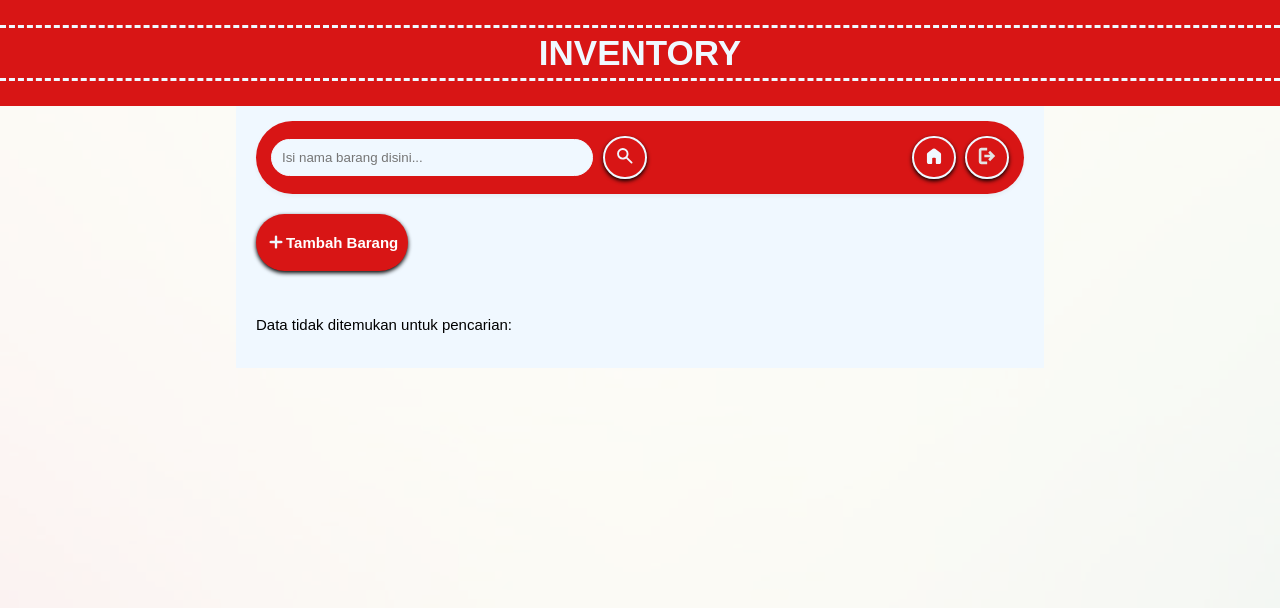
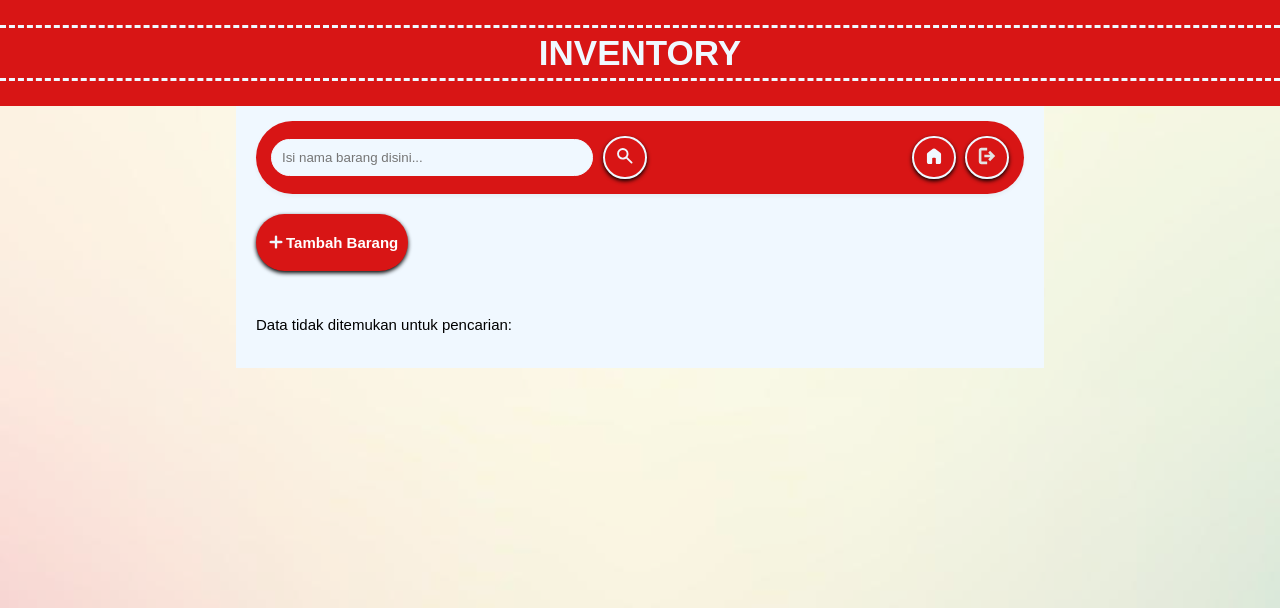
Before and after one commit to TwightT/Sistem-Manajemen-Inventaris-UMKM, a PHP site: page /mini-project/ in a window 1280 px wide. Shown: the top 608 px of the page. Run offline with PHP 8.4, Linux system fonts and the light colour scheme; the visitor is signed in with stand-in values (Sample User, id 1); data that the repository does not hold is empty.

Commit message:
Opacity decrease
mengurangi opacity overlay putih yang menutupi background image

```diff
--- a/mystyle.css
+++ b/mystyle.css
@@ -8,7 +8,7 @@ body {
     font-family: sans-serif;
     font-size: 15px;
     background-image: url("gambar/background.jpg");
-    background-color: rgb(250, 250, 250, 0.8);
+    background-color: rgb(250, 250, 250, 0.2);
     background-attachment: fixed;
     background-position: center;
     background-repeat: no-repeat;
```
